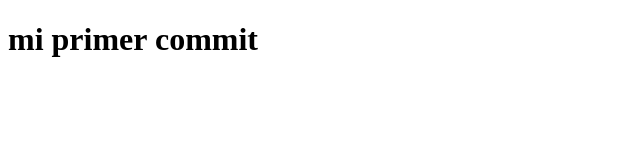
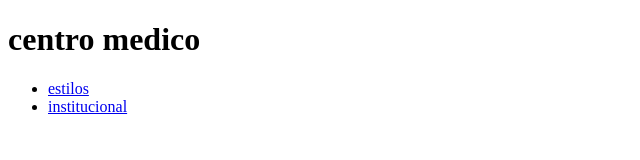
Before and after one commit to cardozodenise055-eng/IDW-grupo-12-2025, a plain HTML site: page index.html in a window 1280 px wide. Shown: the whole page, without its empty margins (0-640 px from the left). Drawn offline with Linux system fonts and the light colour scheme.

Commit message:
nuevo cambio

```diff
--- a/index.html
+++ b/index.html
@@ -6,8 +6,25 @@
     <title>Document</title>
 </head>
 <body>
-    <h1>
-        mi primer commit
-    </h1>
+    <header>
+   <h1>centro medico</h1>
+<nav>
+    <ul>
+        <li><a href="estilos.css">estilos</a></li>
+        <li><a href="institucional.html">institucional</a></li>
+    </ul>
+</nav>
+
+    </header>
+    <main>
+        <section>
+            <h2></h2>
+        </section>
+
+    </main>
+    <footer>
+
+    </footer>
+
 </body>
 </html>
```
